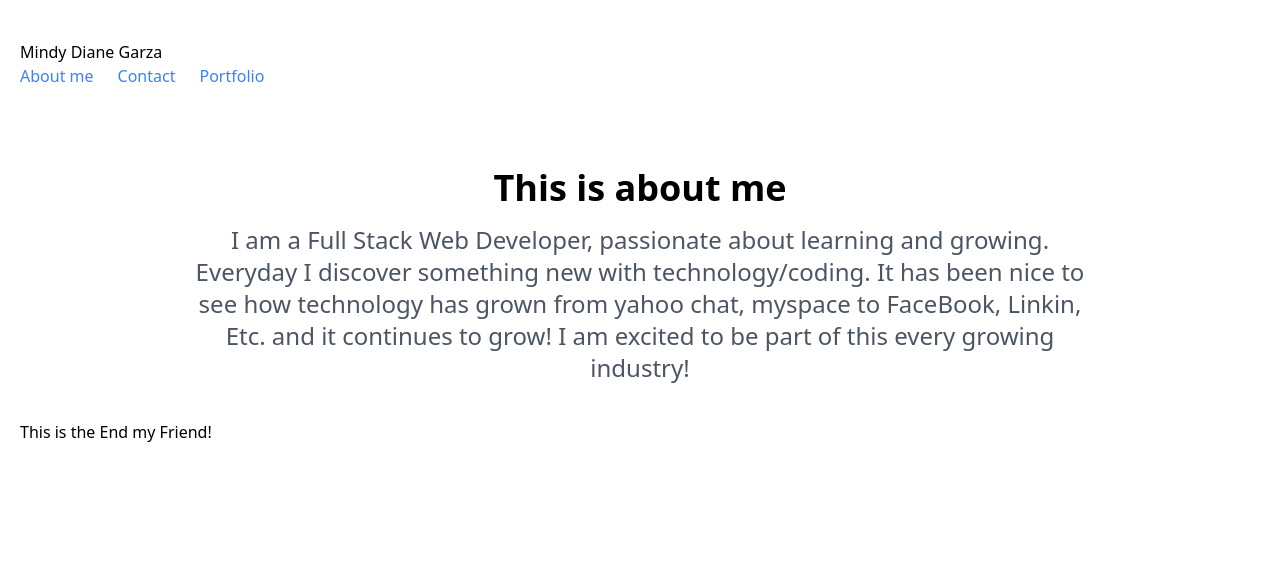
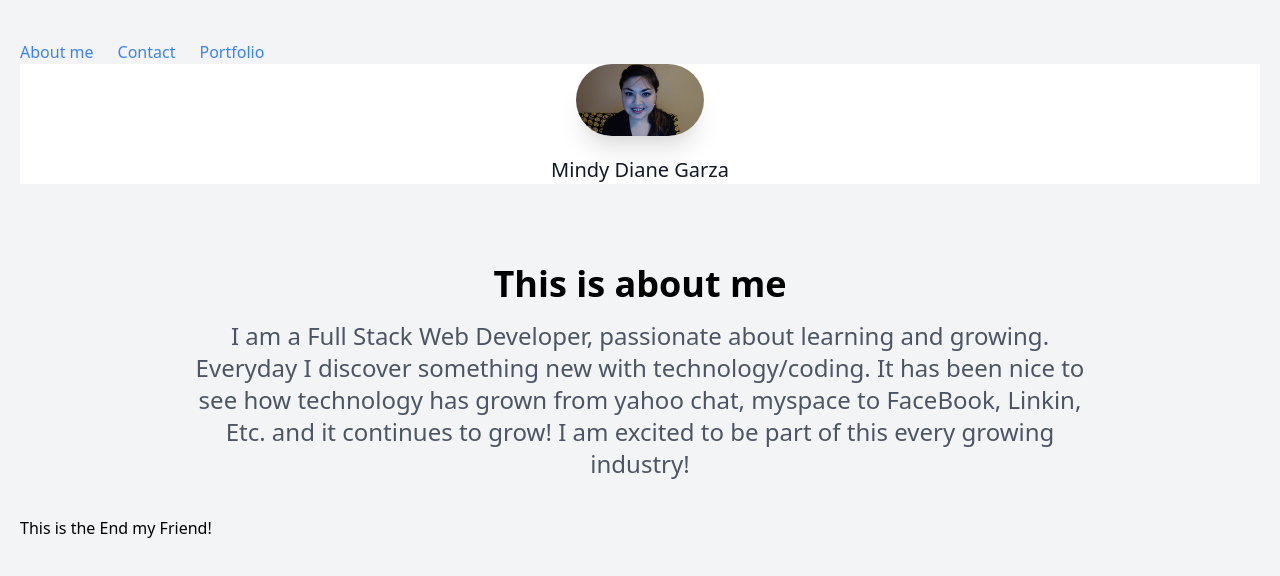
Before and after one commit to Mindydiane/react-to-this, a React (Create React App) app in the folder react-to-this/: page / in a window 1280 px wide. Shown: the top 576 px of the page. Built offline with nearby package versions, Linux system fonts and the light colour scheme.

Commit message:
added card and image and name inside

```diff
--- a/react-to-this/src/App.js
+++ b/react-to-this/src/App.js
@@ -4,13 +4,15 @@ import Nav from './components/Nav';
 // import Portfolio from './components/Portfolio';
 import Footer from './components/Footer';
 import About from './components/About';
+import Card from './components/About/card';
 
 
 function App() {
   return (
-    <div className = 'min-h-screen py-10 px-3 sm: px-5 bg-grapy-100'>
+    <div className = 'min-h-screen py-10 px-3 sm: px-5 bg-gray-100'>
       <Header/>
       <Nav/>
+      <Card/>
       <About></About>
       <Footer/>
     </div>
--- /dev/null
+++ b/react-to-this/src/components/About/card.js
@@ -0,0 +1,22 @@
+import React from 'react';
+import profile from '../../images/image.jpg'
+function Card()
+{
+    return(
+        <div className='w-full'>
+            <div className='flex flex-col justify-center max-w-ms bg-white shadow-x1 rounded-x1'>
+                <div className=''>
+                    <img className= 'w-32 mx-auto shadow-xl rounded-full drop-shadow-md' src={profile} alt='profile photo'>
+                    </img>
+                        <div className="text-center mt-5">
+                            <p className='text-xl text-gray-900'>
+                            Mindy Diane Garza
+                            </p>
+                        </div>
+                </div>
+            </div>
+        </div>
+    )
+}
+
+export default Card;
--- a/react-to-this/src/components/Nav/index.js
+++ b/react-to-this/src/components/Nav/index.js
@@ -9,11 +9,6 @@ function Nav(item) {
     }
     return (
         <header >
-            <h2>
-                <a data-testid= "link" href="/">
-                    <span > Mindy Diane Garza</span>
-                </a>
-            </h2>
             <nav>
                 <ul className = "flex">
                     <li className="mr-6">
```
Also changed, not shown: react-to-this/src/images/image.jpg (added).
